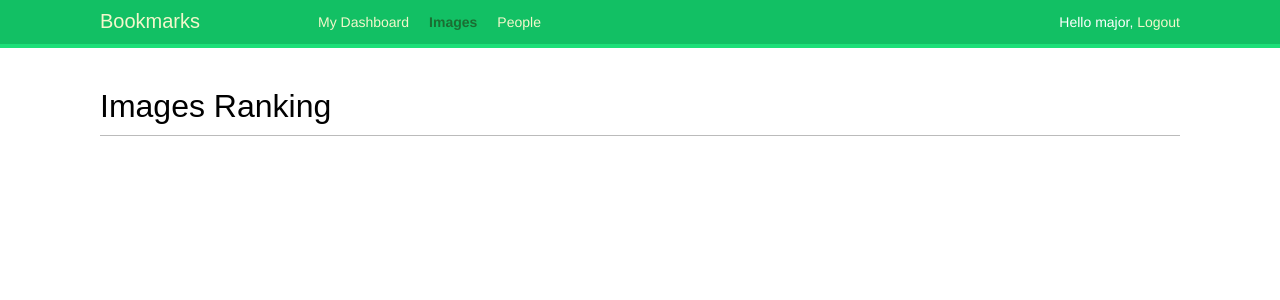
After one commit to majorsigma/bookmark, a Django app: page /images/ranking/ in a window 1280 px wide. The commit adds this page. Shown: the top 300 px of the page. Run offline with Django 3.2, Linux system fonts and the light colour scheme; a user stored in the database is signed in; data that the repository does not hold is empty; some libraries are stand-ins or nearby versions; some web fonts are replaced.

Commit message:
Added feature to know the amount of views a bookmarked image has with the help of Redis

```diff
--- a/bookmarks/settings.py
+++ b/bookmarks/settings.py
@@ -154,3 +154,7 @@ AUTHENTICATION_BACKENDS = [
 ABSOLUTE_URL_OVERRIDES = {
     'auth.user': lambda u: reverse_lazy('user_detail', args=[u.username])
 }
+
+REDIS_HOST = 'localhost'
+REDIS_PORT = 6379
+REDIS_DB = 0
--- a/images/apps.py
+++ b/images/apps.py
@@ -4,3 +4,7 @@ from django.apps import AppConfig
 class ImagesConfig(AppConfig):
     default_auto_field = 'django.db.models.BigAutoField'
     name = 'images'
+
+    def ready(self):
+        # import signal handlers
+        import images.signals
--- a/images/models.py
+++ b/images/models.py
@@ -15,7 +15,7 @@ class Image(models.Model):
     description = models.TextField(blank=True)
     created = models.DateField(auto_now_add=True, db_index=True)
     users_like = models.ManyToManyField(settings.AUTH_USER_MODEL, related_name='images_liked', blank=True)
-
+    total_likes = models.PositiveIntegerField(db_index=True, default=0)
 
     def __str__(self):
         return self.title
--- a/images/templates/images/image/detail.html
+++ b/images/templates/images/image/detail.html
@@ -16,6 +16,9 @@
                 <span class="count">
                     <span class="total">{{ total_likes }}</span>
                     like{{ total_likes|pluralize }}
+                </span>
+                <span class="count">
+                    {{ total_views }} view{{ total_views|pluralize }}
                 </span>
                 <a href="#" data-id="{{ image.id }}" data-action="{% if request.user in users_like %}un{% endif %}like" class="like_button">
                     {% if request.user not in users_like %}
--- /dev/null
+++ b/images/templates/images/image/ranking.html
@@ -0,0 +1,14 @@
+{% extends 'base.html' %}
+
+{% block title %}Image Ranking{% endblock %}
+
+{% block content %}
+    <h1>Images Ranking</h1>
+    <ol>
+        {% for image in most_viewed %}
+            <li>
+                <a href="{{ image.get_absolute_url }}"> {{ image.title }}</a>
+            </li>
+        {% endfor %}
+    </ol>
+{% endblock %}
--- a/images/urls.py
+++ b/images/urls.py
@@ -8,4 +8,5 @@ urlpatterns = [
     path('detail/<int:id>/<slug:slug>/', views.image_detail, name='detail'),
     path('like/', views.image_like, name='like'),
     path('', views.image_list, name='list'),
+    path('ranking/', views.image_ranking, name='ranking')
 ]
--- a/images/views.py
+++ b/images/views.py
@@ -10,7 +10,13 @@ from common.decorators import ajax_required
 from django.http import HttpResponse
 from django.core.paginator import Paginator, EmptyPage, PageNotAnInteger
 from actions.utils import create_action
+import redis
+from django.conf import settings
 
+# connect to redis
+r = redis.StrictRedis(host=settings.REDIS_HOST,
+                    port=settings.REDIS_PORT,
+                    db=settings.REDIS_DB)
 
 @login_required
 def image_create(request):
@@ -43,10 +49,15 @@ def image_create(request):
 
 def image_detail(request, id, slug):
     image = get_object_or_404(Image, id=id, slug=slug)
+    # increment total image views by 1
+    total_views = r.incr('image:{}:views'.format(image.id))
+    # increment image ranking by 1
+    r.zincrby('image_ranking', image.id, 1)
     return render(request,
                 'images/image/detail.html',
                 {'section': 'images',
-                 'image': image})
+                 'image': image,
+                 'total_views': total_views})
 
 
 @ajax_required
@@ -98,3 +109,16 @@ def image_list(request):
                 request,
                 'images/image/list.html',
                 {'section': 'images', 'images': images})
+
+@login_required
+def image_ranking(request):
+    # get image ranking dictionary
+    image_ranking = r.zrange('image_ranking', 0, -1, desc=True)[:10]
+    image_ranking_ids = [int(id) for id in image_ranking]
+    # get most viewed images
+    most_viewed = list(Image.objects.filter(id__in=image_ranking_ids))
+    most_viewed.sort(key=lambda x: image_ranking_ids.index(x.id))
+    return render(request,
+                'images/image/ranking.html',
+                {'section': 'images',
+                'most_viewed': most_viewed})
```
Also changed, not shown: images/signals.py (added, +8 -0 lines), db.sqlite3, images/migrations/0002_image_total_likes.py (added).
